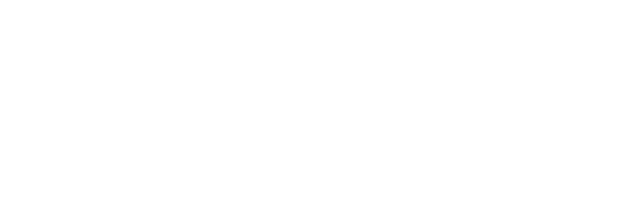
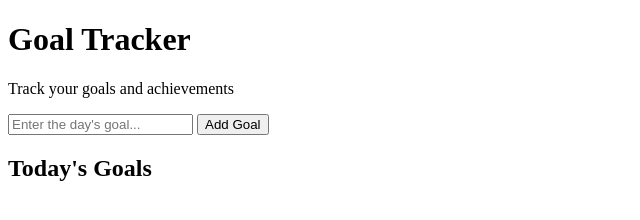
Before and after one commit to Rodney-1/Phase-1-FinalProject, a plain HTML site: page index.html in a window 1280 px wide. Shown: the whole page, without its empty margins (0-640 px from the left). Drawn offline with Linux system fonts and the light colour scheme.

Commit message:
Write HTML content

```diff
--- a/index.html
+++ b/index.html
@@ -7,6 +7,27 @@
     <link rel="stylesheet" href="./styles.css">
 </head>
 <body>
+    <div id="app">
+        <header>
+            <h1>Goal Tracker</h1>
+            <p>Track your goals and achievements</p>
+            <p id="current-date"></p>
+        </header>
+            <div id="reward">
+                <!-- A reward for your achievements will be displayed here! -->
+            </div>
 
+            <form id="goal-form">
+                <input type="text" id="goal-input" placeholder="Enter the day's goal...">
+                <button type="submit">Add Goal</button>
+            </form>
+       <div id="goal-list">
+           <h2>Today's Goals</h2>
+           <ul>
+               <!-- List of goals will be displayed here -->
+           </ul>
+       </div>
+    </div>
+    <script src="./index.js"></script>
 </body>
 </html>
```
